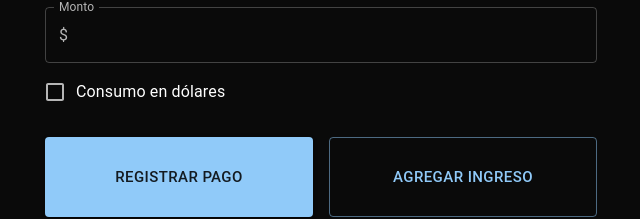
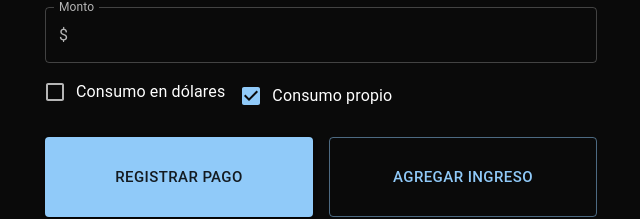
Before and after one commit to fabio2100/card_track, a Next.js app: page / in a window 1280 px wide. Shown: the part 388-607 px from the top of the page, without its empty margins (319-959 px from the left). Built offline with nearby package versions, Linux system fonts and the light colour scheme; no server answers; the database is empty.

Commit message:
feat:consumo propio

```diff
--- a/app/api/payments/route.ts
+++ b/app/api/payments/route.ts
@@ -4,8 +4,8 @@ import { query } from '@/lib/db';
 export async function POST(request: Request) {
   try {
     const body = await request.json();
-    const { mount, card_id, date, name } = body;
-
+    const { mount, card_id, date, name, consumo_propio } = body;
+console.log({consumo_propio})
     // Validate required fields
     if (!mount || !card_id) {
       return NextResponse.json(
@@ -18,8 +18,8 @@ export async function POST(request: Request) {
     const created_at = date || new Date().toISOString();
 
     const result = await query(
-      'INSERT INTO payments (mount, card_id, created_at, name) VALUES ($1, $2, $3, $4) RETURNING *',
-      [mount, card_id, created_at, name || null]
+      'INSERT INTO payments (mount, card_id, created_at, name, consumo_propio) VALUES ($1, $2, $3, $4, $5) RETURNING *',
+      [mount, card_id, created_at, name || null, consumo_propio ?? true]
     );
 
     return NextResponse.json({
--- a/app/api/payments_cuotas/route.ts
+++ b/app/api/payments_cuotas/route.ts
@@ -4,10 +4,10 @@ import { getClient } from '@/lib/db';
 export async function POST(request: Request) {
   try {
     const body = await request.json();
-    const { card_id, date, installments_count, amount_type, mount, name } = body;
+    const { card_id, date, installments_count, amount_type, mount, name, consumo_propio } = body;
 
     // Validate required fields
-    if (!card_id || !date || !installments_count || !mount || !amount_type) {
+    if (!card_id || !date || !installments_count || !mount || !amount_type ) {
       return NextResponse.json(
         { success: false, error: 'All fields are required' },
         { status: 400 }
@@ -56,8 +56,8 @@ export async function POST(request: Request) {
       const insertedPayments = [];
       for (const payment of payments) {
         const result = await client.query(
-          'INSERT INTO payments (mount, card_id, created_at, installment, name) VALUES ($1, $2, $3, $4, $5) RETURNING *',
-          [payment.mount, payment.card_id, payment.created_at, payment.installment, payment.name]
+          'INSERT INTO payments (mount, card_id, created_at, installment, name, consumo_propio) VALUES ($1, $2, $3, $4, $5, $6) RETURNING *',
+          [payment.mount, payment.card_id, payment.created_at, payment.installment, payment.name, consumo_propio ?? true]
         );
         insertedPayments.push(result.rows[0]);
       }
--- a/app/page.tsx
+++ b/app/page.tsx
@@ -49,6 +49,8 @@ export default function Home() {
     const timer = setTimeout(() => setAlert(null), 5000);
     return () => clearTimeout(timer);
   }, [alert]);
+
+  const [consumoPropio, setConsumoPropio] = useState(true);
 
   // Dollar mode
   const [esDolar, setEsDolar] = useState(false);
@@ -134,6 +136,7 @@ export default function Home() {
         mount: rawMount,
         date: date.toISOString(),
         name,
+        consumo_propio: consumoPropio,
       };
 
       // If installments, use different endpoint and add extra fields
@@ -173,6 +176,7 @@ export default function Home() {
         setTotalPesos('');
         setUsingDefaultDolar(false);
         setDolarFetched(false);
+        setConsumoPropio(true);
       } else {
         setAlert({ type: 'error', message: data.error || 'Error al registrar el pago' });
       }
@@ -355,6 +359,17 @@ export default function Home() {
             </Box>
           )}
 
+          <FormControlLabel
+            sx={{ mb: 2 }}
+            control={
+              <Checkbox
+                checked={consumoPropio}
+                onChange={(e) => setConsumoPropio(e.target.checked)}
+              />
+            }
+            label="Consumo propio"
+          />
+
           <Box sx={{ display: 'grid', gridTemplateColumns: '1fr 1fr', gap: 2 }}>
             <Button
               type="submit"
```
